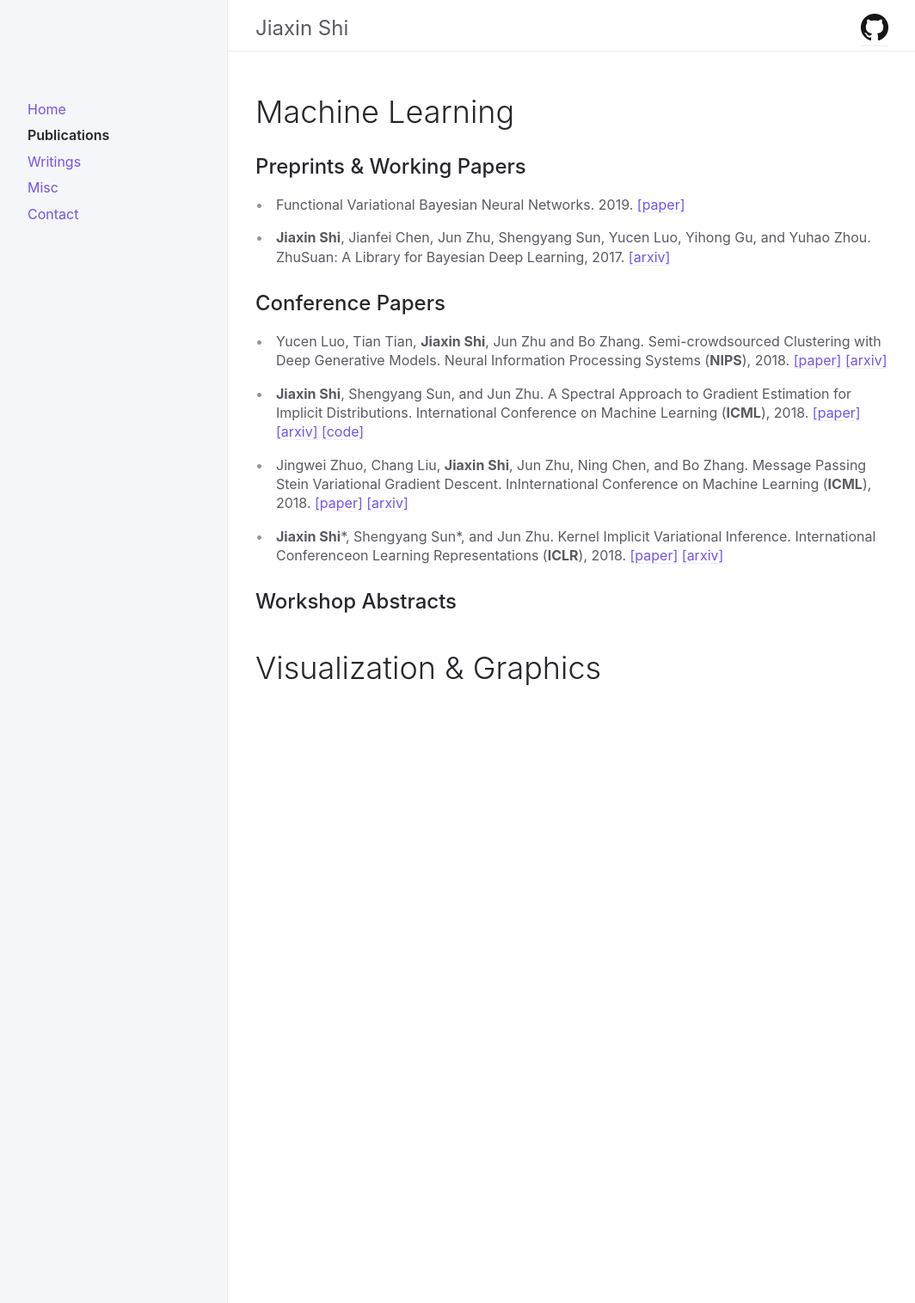
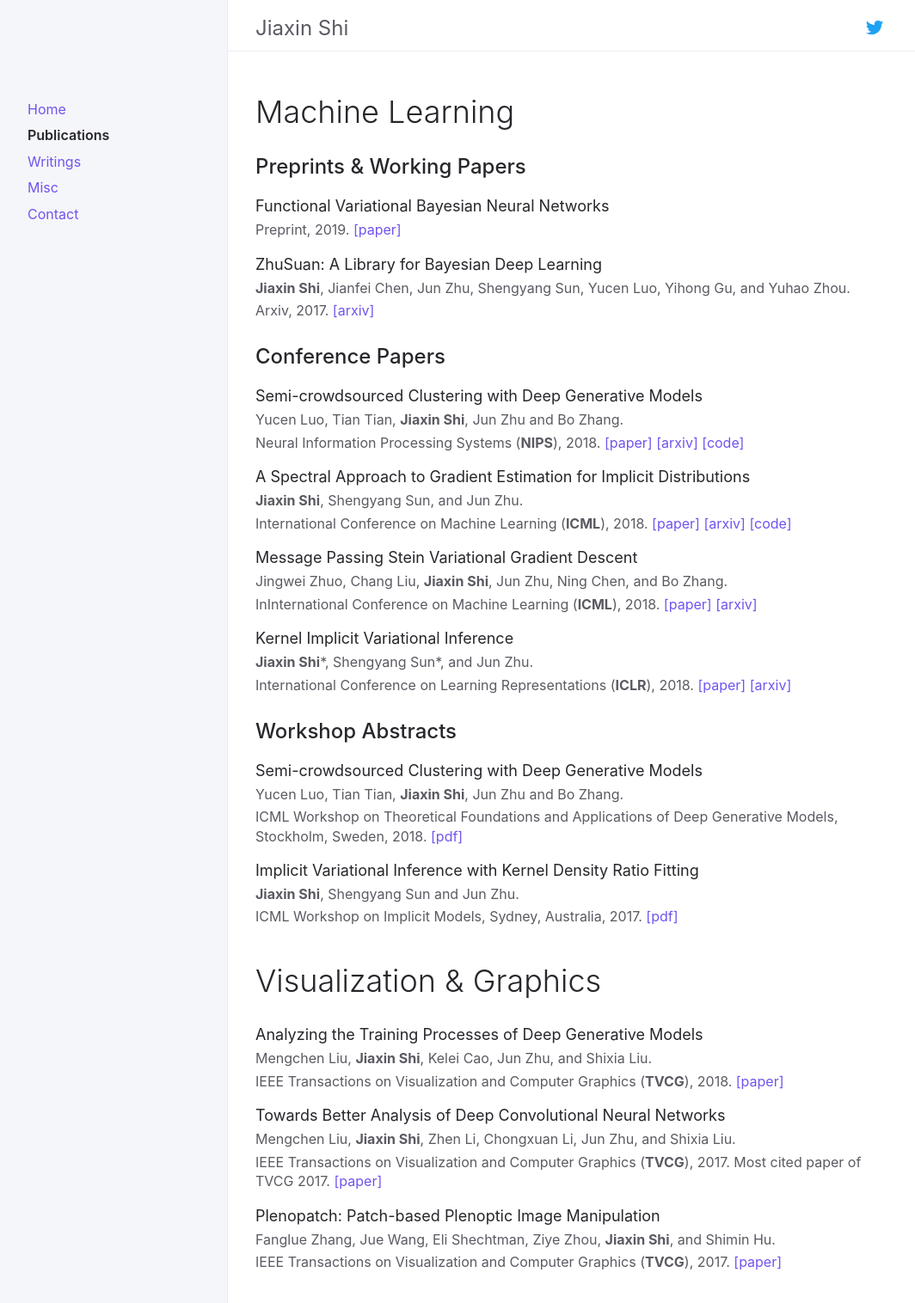
Before and after one commit to thjashin/thjashin.github.io, a Jekyll site: the page built from docs/publications.md, in a window 1280 px wide. Shown: the top 1516 px of the page at 86% size, without its empty margins (91-1155 px from the left). Built offline with Jekyll 4.4.1, drawn with Linux system fonts in a browser that asks for light colours.

Commit message:
publications

```diff
--- a/_config.yml
+++ b/_config.yml
@@ -1,5 +1,4 @@
 title: Jiaxin Shi
-description: A Jekyll theme for documentation
 baseurl: "" # the subpath of your site, e.g. /blog
 url: "https://thjashin.github.io" # the base hostname & protocol for your site, e.g. http://example.com
 
--- a/_layouts/default.html
+++ b/_layouts/default.html
@@ -20,7 +20,10 @@
         <div class="main-content">
             <p  class="fs-6">{{ site.title }}
                 <span style="float:right;">
+                    <!--
                     <a href="https://github.com/thjashin"><img src="{{site.url}}/assets/images/github/GitHub-Mark-32px.png" ></a>
+                    -->
+                    <a href="https://twitter.com/thjashin"><img width="32px" src="{{site.url}}/assets/images/twitter/Twitter_Logo_Blue.png" ></a>
                 </span>
             </p>
         </div>
--- a/_sass/base.scss
+++ b/_sass/base.scss
@@ -68,6 +68,7 @@ a {
   text-decoration: none;
 }
 
+/*
 a:not([class]) {
   text-decoration: none;
   background-image: linear-gradient($border-color 0%, $border-color 100%);
@@ -81,6 +82,7 @@ a:not([class]) {
 
   }
 }
+*/
 
 code {
   font-family: $mono-font-family;
--- a/docs/publications.md
+++ b/docs/publications.md
@@ -8,21 +8,73 @@ nav_order: 2
 
 ## Preprints & Working Papers
 
-- Functional Variational Bayesian Neural Networks. 2019. [[paper]](https://openreview.net/pdf?id=rkxacs0qY7)
+Functional Variational Bayesian Neural Networks
+{: .fs-5 .mb-1 .text-grey-dk-300}
+Preprint, 2019. [[paper]](https://openreview.net/pdf?id=rkxacs0qY7)
 
-- **Jiaxin Shi**, Jianfei Chen, Jun Zhu, Shengyang Sun, Yucen Luo, Yihong Gu, and Yuhao Zhou. ZhuSuan: A Library for Bayesian Deep Learning, 2017. [[arxiv]](https://arxiv.org/abs/1709.05870)
+ZhuSuan: A Library for Bayesian Deep Learning
+{: .fs-5 .mb-1 .text-grey-dk-300}
+**Jiaxin Shi**, Jianfei Chen, Jun Zhu, Shengyang Sun, Yucen Luo, Yihong Gu, and Yuhao Zhou.
+{: .mb-1}
+Arxiv, 2017. [[arxiv]](https://arxiv.org/abs/1709.05870)
 
 ## Conference Papers
 
-- Yucen Luo, Tian Tian, **Jiaxin Shi**, Jun Zhu and Bo Zhang. Semi-crowdsourced Clustering with Deep Generative Models. Neural Information Processing Systems (**NIPS**), 2018. [[paper]]() [[arxiv]]()
+Semi-crowdsourced Clustering with Deep Generative Models
+{: .fs-5 .mb-1 .text-grey-dk-300}
+Yucen Luo, Tian Tian, **Jiaxin Shi**, Jun Zhu and Bo Zhang.
+{: .mb-1}
+Neural Information Processing Systems (**NIPS**), 2018. [[paper]]() [[arxiv]]() [[code]]()
 
-- **Jiaxin Shi**, Shengyang Sun, and Jun Zhu. A Spectral Approach to Gradient Estimation for Implicit Distributions. International Conference on Machine Learning (**ICML**), 2018. [[paper]]() [[arxiv]]() [[code]]()
+A Spectral Approach to Gradient Estimation for Implicit Distributions
+{: .fs-5 .mb-1 .text-grey-dk-300}
+**Jiaxin Shi**, Shengyang Sun, and Jun Zhu.
+{: .mb-1}
+International Conference on Machine Learning (**ICML**), 2018. [[paper]]() [[arxiv]]() [[code]]()
 
-- Jingwei Zhuo, Chang Liu, **Jiaxin Shi**, Jun Zhu, Ning Chen, and Bo Zhang. Message Passing Stein Variational Gradient Descent. InInternational Conference on Machine Learning (**ICML**), 2018. [[paper]]() [[arxiv]]()
+Message Passing Stein Variational Gradient Descent
+{: .fs-5 .mb-1 .text-grey-dk-300}
+Jingwei Zhuo, Chang Liu, **Jiaxin Shi**, Jun Zhu, Ning Chen, and Bo Zhang.
+{: .mb-1}
+InInternational Conference on Machine Learning (**ICML**), 2018. [[paper]]() [[arxiv]]()
 
-- **Jiaxin Shi**\*, Shengyang Sun\*, and Jun Zhu. Kernel Implicit Variational Inference. International Conferenceon Learning Representations (**ICLR**), 2018. [[paper]]() [[arxiv]]()
+Kernel Implicit Variational Inference
+{: .fs-5 .mb-1 .text-grey-dk-300}
+**Jiaxin Shi**\*, Shengyang Sun\*, and Jun Zhu.
+{: .mb-1}
+International Conference on Learning Representations (**ICLR**), 2018. [[paper]]() [[arxiv]]()
 
 ## Workshop Abstracts
 
+Semi-crowdsourced Clustering with Deep Generative Models
+{: .fs-5 .mb-1 .text-grey-dk-300}
+Yucen Luo, Tian Tian, **Jiaxin Shi**, Jun Zhu and Bo Zhang.
+{: .mb-1}
+ICML Workshop on Theoretical Foundations and Applications of Deep Generative Models, Stockholm, Sweden, 2018. [[pdf]]()
+
+Implicit Variational Inference with Kernel Density Ratio Fitting
+{: .fs-5 .mb-1 .text-grey-dk-300}
+**Jiaxin Shi**, Shengyang Sun and Jun Zhu.
+{: .mb-1}
+ICML Workshop on Implicit Models, Sydney, Australia, 2017. [[pdf]]()
+
 
 # Visualization & Graphics
+
+Analyzing the Training Processes of Deep Generative Models
+{: .fs-5 .mb-1 .text-grey-dk-300}
+Mengchen Liu, **Jiaxin Shi**, Kelei Cao, Jun Zhu, and Shixia Liu.
+{: .mb-1}
+IEEE Transactions on Visualization and Computer Graphics (**TVCG**), 2018. [[paper]]()
+
+Towards Better Analysis of Deep Convolutional Neural Networks
+{: .fs-5 .mb-1 .text-grey-dk-300}
+Mengchen Liu, **Jiaxin Shi**, Zhen Li, Chongxuan Li, Jun Zhu, and Shixia Liu.
+{: .mb-1}
+IEEE Transactions on Visualization and Computer Graphics (**TVCG**), 2017. Most cited paper of TVCG 2017. [[paper]]()
+
+Plenopatch: Patch-based Plenoptic Image Manipulation
+{: .fs-5 .mb-1 .text-grey-dk-300}
+Fanglue Zhang, Jue Wang, Eli Shechtman, Ziye Zhou, **Jiaxin Shi**, and Shimin Hu.
+{: .mb-1}
+IEEE Transactions on Visualization and Computer Graphics (**TVCG**), 2017. [[paper]]()
```
Also changed, not shown: index.md (+24 -27 lines).
